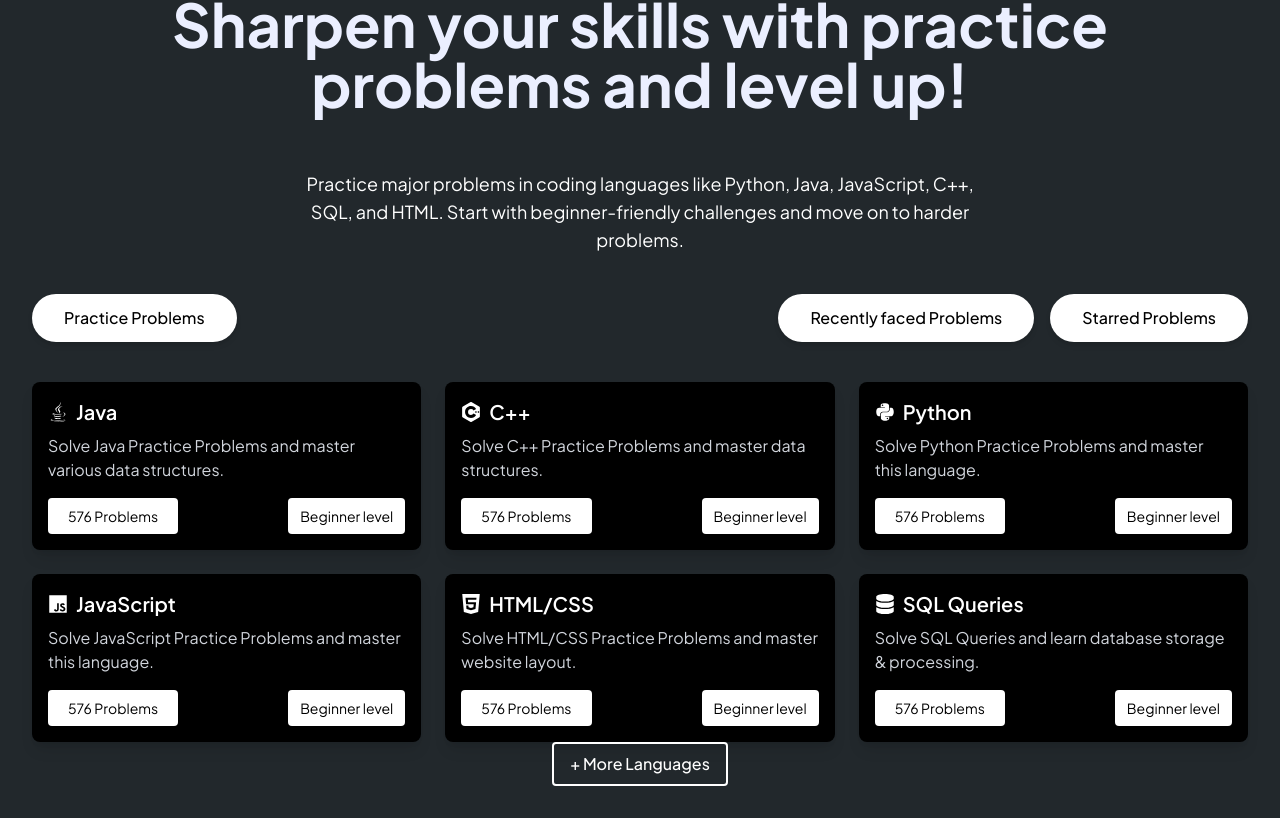
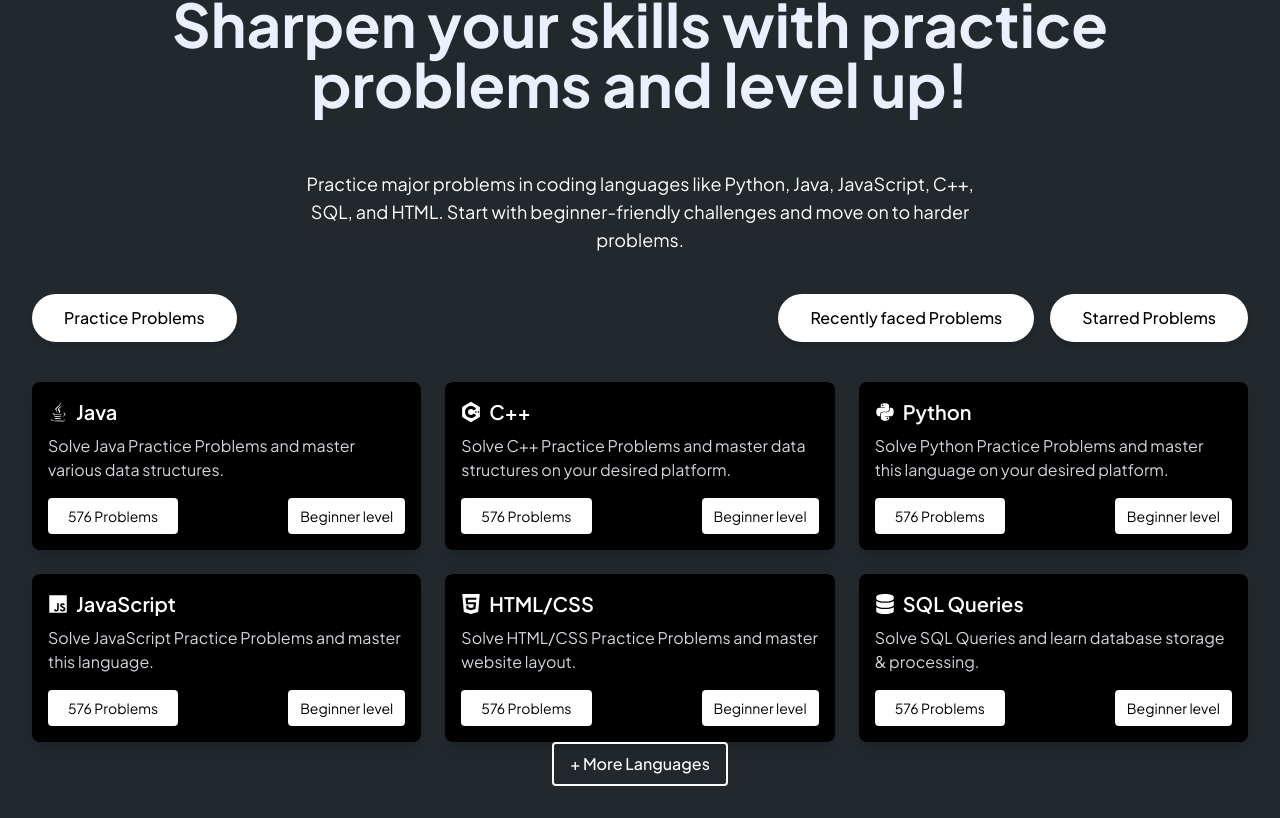
Before and after one commit to Yaser-2004/codingTracker, a Next.js app: page / in a window 1280 px wide. Shown: the part 750-1568 px from the top of the page. Built offline with nearby package versions, Linux system fonts and the light colour scheme.

Commit message:
Update Problems.jsx

```diff
--- a/src/components/Problems.jsx
+++ b/src/components/Problems.jsx
@@ -4,8 +4,8 @@ import { SiCplusplus, SiHtml5 } from "react-icons/si";
 
 const problems = [
   { name: "Java", icon: <FaJava />, description: "Solve Java Practice Problems and master various data structures.", problems: 576 },
-  { name: "C++", icon: <SiCplusplus />, description: "Solve C++ Practice Problems and master data structures.", problems: 576 },
-  { name: "Python", icon: <FaPython />, description: "Solve Python Practice Problems and master this language.", problems: 576 },
+  { name: "C++", icon: <SiCplusplus />, description: "Solve C++ Practice Problems and master data structures on your desired platform.", problems: 576 },
+  { name: "Python", icon: <FaPython />, description: "Solve Python Practice Problems and master this language on your desired platform.", problems: 576 },
   { name: "JavaScript", icon: <FaJs />, description: "Solve JavaScript Practice Problems and master this language.", problems: 576 },
   { name: "HTML/CSS", icon: <SiHtml5 />, description: "Solve HTML/CSS Practice Problems and master website layout.", problems: 576 },
   { name: "SQL Queries", icon: <FaDatabase />, description: "Solve SQL Queries and learn database storage & processing.", problems: 576 }
```
